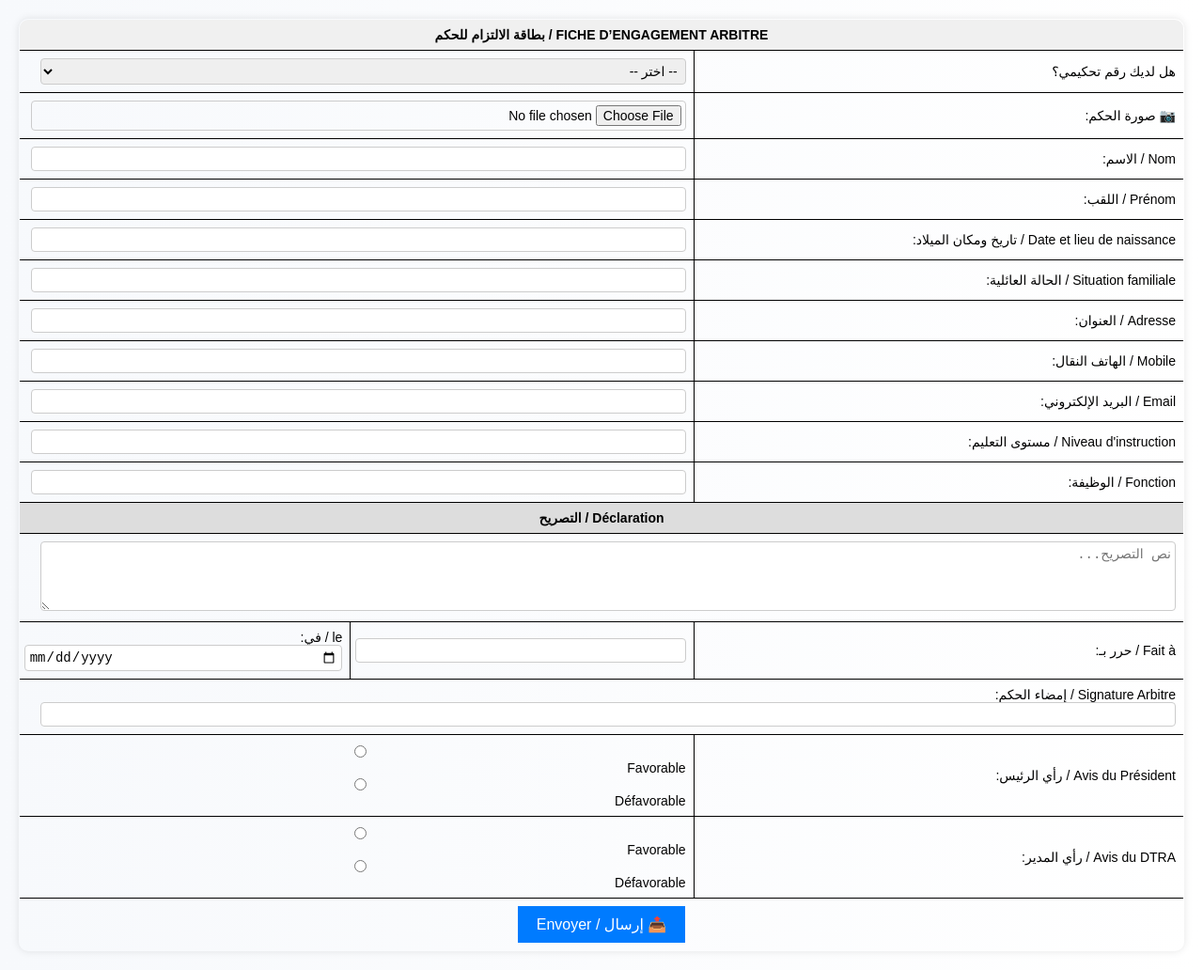
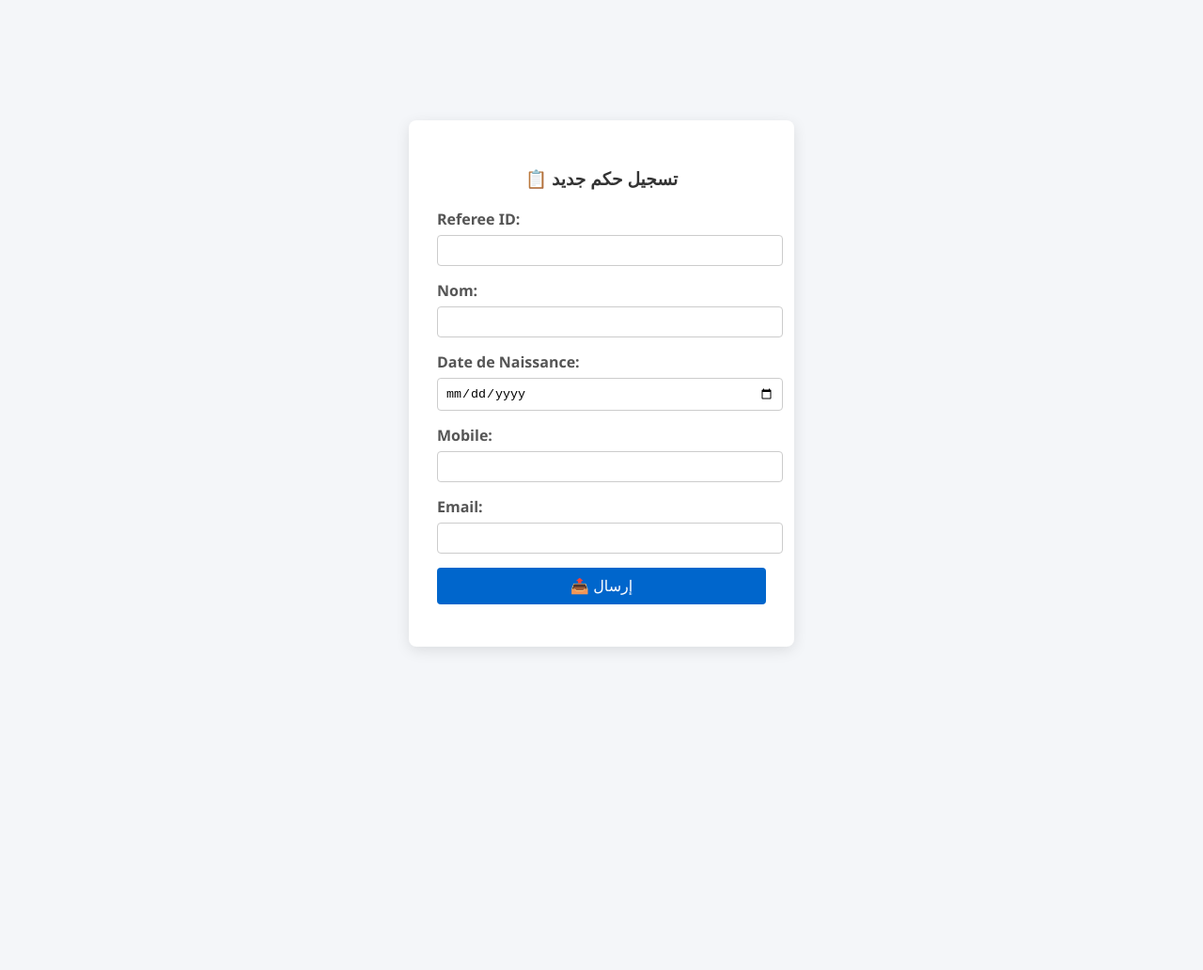
Before and after one commit to rife07/index.html, a plain HTML site: page index.html in a window 1280 px wide. Shown: the whole page at 94% size. After the commit the page ends 816 px from the top, so only its background shows below. Drawn offline with Linux system fonts and the light colour scheme.

Commit message:
Add files via upload

```diff
--- a/index.html
+++ b/index.html
@@ -1,199 +1,117 @@
-<!-- هذا هو النموذج النهائي المحسن بصرياً مع كافة الحقول المطلوبة والرسائل التفاعلية -->
 <!DOCTYPE html>
-<html lang="ar" dir="rtl">
+<html lang="ar">
 <head>
   <meta charset="UTF-8">
-  <title>بطاقة الالتزام للحكم</title>
+  <title>تسجيل حكم جديد</title>
   <style>
     body {
-      font-family: 'Arial', sans-serif;
-      direction: rtl;
-      background: linear-gradient(to right, #f7f9fc, #ffffff);
-      margin: 20px;
+      font-family: 'Segoe UI', Arial, sans-serif;
+      background-color: #f4f6f9;
+      display: flex;
+      justify-content: center;
+      align-items: center;
+      height: 100vh;
     }
 
-    table {
-      border-collapse: collapse;
-      width: 100%;
-      border: 1px solid #000;
-      box-shadow: 0 0 8px rgba(0, 0, 0, 0.1);
-      border-radius: 10px;
-      overflow: hidden;
+    .form-container {
+      background: #fff;
+      padding: 30px;
+      border-radius: 8px;
+      box-shadow: 0 4px 15px rgba(0,0,0,0.1);
+      width: 350px;
     }
 
-    th, td {
-      border: 1px solid #000;
-      padding: 8px;
-      font-size: 14px;
-      vertical-align: middle;
-    }
-
-    th {
-      background-color: #f0f0f0;
+    .form-container h3 {
+      margin-bottom: 20px;
+      color: #333;
       text-align: center;
     }
 
-    input, textarea, select {
-      width: 98%;
-      padding: 4px;
-      font-size: 14px;
+    label {
+      display: block;
+      margin-bottom: 6px;
+      font-weight: bold;
+      color: #555;
+    }
+
+    input {
+      width: 100%;
+      padding: 8px;
+      margin-bottom: 15px;
       border: 1px solid #ccc;
       border-radius: 4px;
-      transition: all 0.3s ease;
-    }
-
-    input:focus, textarea:focus, select:focus {
-      border-color: #007BFF;
-      background-color: #f0f8ff;
-      outline: none;
-    }
-
-    .section-title {
-      background-color: #ddd;
-      font-weight: bold;
-      text-align: center;
     }
 
     button {
-      padding: 10px 20px;
-      font-size: 16px;
-      background-color: #007BFF;
+      width: 100%;
+      background-color: #0066cc;
       color: #fff;
       border: none;
+      padding: 10px;
+      font-size: 16px;
+      border-radius: 4px;
       cursor: pointer;
-      position: relative;
-      transition: background-color 0.3s ease;
-    }
-
-    button::after {
-      content: "🚀";
-      position: absolute;
-      right: -30px;
-      opacity: 0;
-      transition: right 0.4s ease, opacity 0.4s ease;
     }
 
     button:hover {
-      background-color: #0056b3;
+      background-color: #004999;
     }
 
-    button:hover::after {
-      right: 10px;
-      opacity: 1;
-    }
-
-    .status-message {
-      margin: 15px 0;
-      padding: 10px;
+    #responseMsg {
+      margin-top: 15px;
+      text-align: center;
       font-weight: bold;
-      text-align: center;
-      border-radius: 5px;
-      display: none;
-    }
-
-    .success {
-      background-color: #d4edda;
-      color: #155724;
-      border: 1px solid #c3e6cb;
-    }
-
-    .error {
-      background-color: #f8d7da;
-      color: #721c24;
-      border: 1px solid #f5c6cb;
-    }
-
-    #loader {
-      text-align: center;
-      margin: 10px;
-      display: none;
-      font-weight: bold;
+      color: #006600;
     }
   </style>
 </head>
 <body>
-  <div id="status" class="status-message"></div>
-  <div id="loader">⏳ جاري إرسال البيانات...</div>
+  <div class="form-container">
+    <h3>📋 تسجيل حكم جديد</h3>
+    <form id="refForm">
+      <label>Referee ID:</label>
+      <input type="text" name="RefereeID" required>
 
-  <form id="engagementForm">
-    <table>
-      <tr><th colspan="4">FICHE D’ENGAGEMENT ARBITRE / بطاقة الالتزام للحكم</th></tr>
-      <tr>
-        <td colspan="2">هل لديك رقم تحكيمي؟</td>
-        <td colspan="2">
-          <select id="hasCode" name="hasCode" onchange="toggleCodeField()" required>
-            <option value="">-- اختر --</option>
-            <option value="yes">نعم</option>
-            <option value="no">لا</option>
-          </select>
-        </td>
-      </tr>
-      <tr id="codeRow" style="display: none;">
-        <td colspan="2">رقمك التحكيمي:</td>
-        <td colspan="2"><input type="text" id="refCode" name="refCode" placeholder="مثال: ARB_0087"></td>
-      </tr>
-      <tr><td colspan="2">📷 صورة الحكم:</td><td colspan="2"><input type="file" name="refImage" accept="image/*"></td></tr>
-      <tr><td colspan="2">Nom / الاسم:</td><td colspan="2"><input type="text" name="fullName" required></td></tr>
-      <tr><td colspan="2">Prénom / اللقب:</td><td colspan="2"><input type="text" name="lastName"></td></tr>
-      <tr><td colspan="2">Date et lieu de naissance / تاريخ ومكان الميلاد:</td><td colspan="2"><input type="text" name="birthInfo"></td></tr>
-      <tr><td colspan="2">Situation familiale / الحالة العائلية:</td><td colspan="2"><input type="text" name="familyStatus"></td></tr>
-      <tr><td colspan="2">Adresse / العنوان:</td><td colspan="2"><input type="text" name="address"></td></tr>
-      <tr><td colspan="2">Mobile / الهاتف النقال:</td><td colspan="2"><input type="text" name="mobile"></td></tr>
-      <tr><td colspan="2">Email / البريد الإلكتروني:</td><td colspan="2"><input type="email" name="email"></td></tr>
-      <tr><td colspan="2">Niveau d'instruction / مستوى التعليم:</td><td colspan="2"><input type="text" name="education"></td></tr>
-      <tr><td colspan="2">Fonction / الوظيفة:</td><td colspan="2"><input type="text" name="job"></td></tr>
-      <tr><td colspan="4" class="section-title">Déclaration / التصريح</td></tr>
-      <tr><td colspan="4"><textarea name="declaration" rows="4" placeholder="نص التصريح..." required></textarea></td></tr>
-      <tr><td colspan="2">Fait à / حرر بـ:</td><td><input type="text" name="location"></td><td>le / في: <input type="date" name="date"></td></tr>
-      <tr><td colspan="4">Signature Arbitre / إمضاء الحكم: <input type="text" name="signature" required></td></tr>
-      <tr><td colspan="2">Avis du Président / رأي الرئيس:</td>
-          <td colspan="2">
-            <label><input type="radio" name="presidentOpinion" value="Favorable"> Favorable</label>
-            <label><input type="radio" name="presidentOpinion" value="Défavorable"> Défavorable</label>
-          </td></tr>
-      <tr><td colspan="2">Avis du DTRA / رأي المدير:</td>
-          <td colspan="2">
-            <label><input type="radio" name="dtraOpinion" value="Favorable"> Favorable</label>
-            <label><input type="radio" name="dtraOpinion" value="Défavorable"> Défavorable</label>
-          </td></tr>
-      <tr><td colspan="4" style="text-align:center;"><button type="submit">📤 إرسال / Envoyer</button></td></tr>
-    </table>
-  </form>
+      <label>Nom:</label>
+      <input type="text" name="Nom" required>
+
+      <label>Date de Naissance:</label>
+      <input type="date" name="DateNaissance" required>
+
+      <label>Mobile:</label>
+      <input type="text" name="Mobile" required>
+
+      <label>Email:</label>
+      <input type="email" name="Email" required>
+
+      <button type="submit">📤 إرسال</button>
+      <div id="responseMsg"></div>
+    </form>
+  </div>
 
   <script>
-    function toggleCodeField() {
-      const hasCode = document.getElementById("hasCode").value;
-      document.getElementById("codeRow").style.display = hasCode === "yes" ? "table-row" : "none";
-    }
+    document.getElementById("refForm").addEventListener("submit", function(e) {
+      e.preventDefault();
+      const formData = new FormData(this);
+      const data = {};
+      formData.forEach((val, key) => { data[key] = val });
 
-    function showMessage(type, message) {
-      const statusDiv = document.getElementById("status");
-      statusDiv.textContent = message;
-      statusDiv.className = `status-message ${type}`;
-      statusDiv.style.display = "block";
-      setTimeout(() => {
-        statusDiv.style.display = "none";
-      }, 6000);
-    }
-
-    document.getElementById("engagementForm").addEventListener("submit", function(e) {
-      e.preventDefault();
-      const form = e.target;
-      const formData = new FormData(form);
-      const data = {};
-      formData.forEach((value, key) => data[key] = value);
-
-      if (data["hasCode"] === "yes" && !data["refCode"]) {
-        showMessage("error", "⚠️ يرجى إدخال الرقم التحكيمي.");
-        return;
-      }
-
-      document.getElementById("loader").style.display = "block";
-
-      fetch("https://script.google.com/macros/s/AKfycbxx9QTFxvMZk021KnPZXzxWhBKoLH55ObXs_XXyosInni1jCj2KTqSQNpRcMPRsfpsW/exec", {
+      fetch("https://script.google.com/macros/s/AKfycbzAC05BiMHwaDqWJ8dXPXQUsRvuI2TjC_4z_f6l_d9I_F6DNTdbbBNXMgRgbC_bST2O/exec", {
         method: "POST",
-        headers: { "Content-Type": "application/json" },
-        body: JSON.stringify(data)
+        body: JSON.stringify(data),
+        headers: {
+          "Content-Type": "application/json"
+        }
       })
-      .then(() => {
-        document
+      .then(res => res.text())
+      .then(text => {
+        document.getElementById("responseMsg").innerText = text;
+        this.reset(); // إعادة تعيين النموذج بعد الإرسال
+      })
+      .catch(err => {
+        document.getElementById("responseMsg").innerText = "⚠️ حدث خطأ أثناء الإرسال";
+      });
+    });
+  </script>
+</body>
+</html>
```
